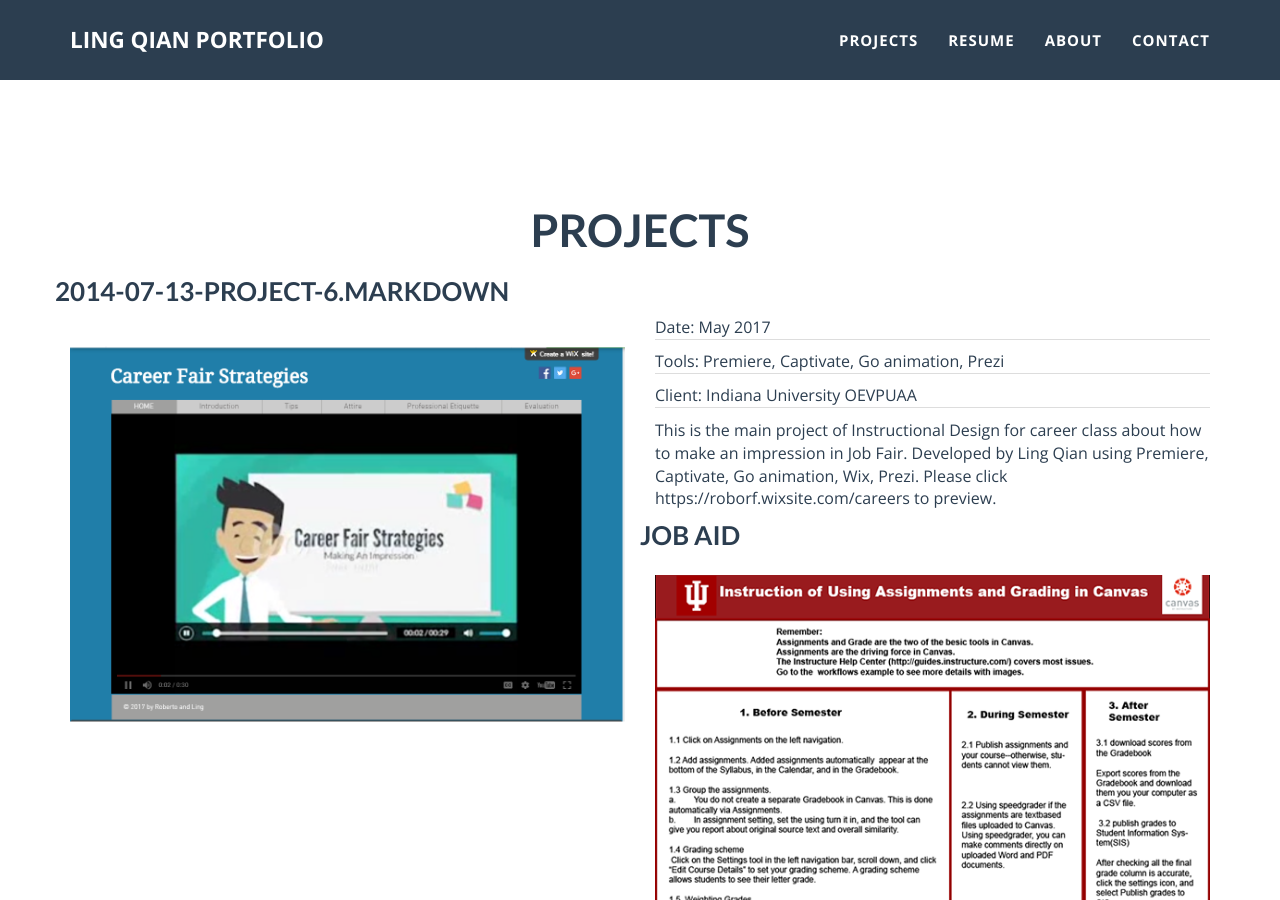
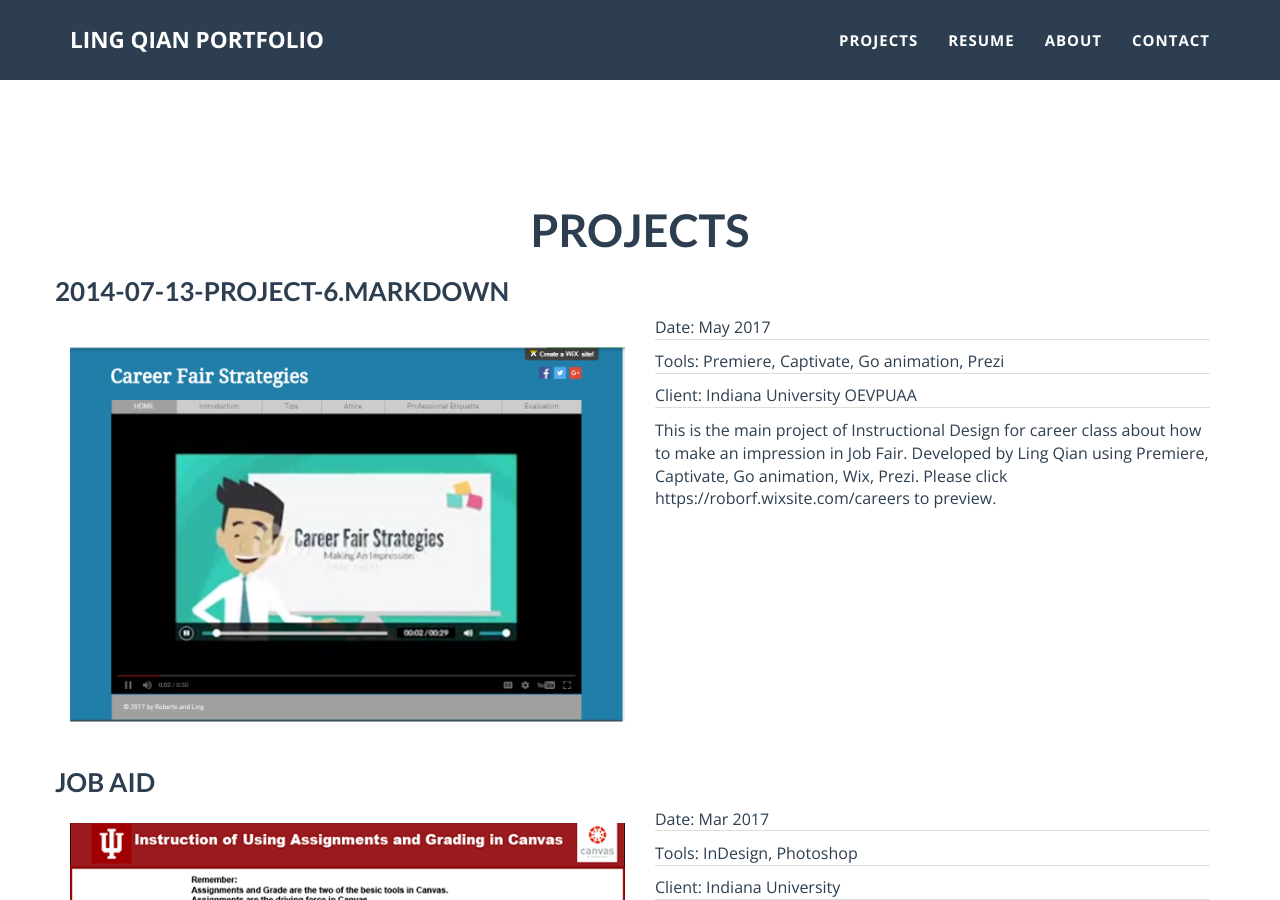
Before and after one commit to lingqiann/lingqiann.github.io, a Jekyll site: the page built from projects.html, in a window 1280 px wide and 900 px high. Built offline with Jekyll 4.4.1, drawn with Linux system fonts in a browser that asks for light colours.

Commit message:
update site

```diff
--- a/_includes/projects.html
+++ b/_includes/projects.html
@@ -11,8 +11,10 @@
     <div class="container">
         <div class="row">
             <h2 class='text-center'>Projects</h2>
+        </div>
             {% for post in site.posts %}
                 {% if post.type == "project" %}
+                    <div class="row">
                         <h3>{{ post.name }}</h3>
                         <div class='col-md-6'>
                             <a href="/documents/{{ post.pdf }}" class="portfolio-link" target="_blank">
@@ -24,6 +26,7 @@
                             <p>Tools: {{ post.tools }} </p>
                             <p>Client: {{ post.client }}</p>
                             <p>{{ post.content | remove: '<p>' | remove: '</p>' }}</p>
+                        </div>
                     </div>
                 {% endif %}
             {% endfor %}
```
Also changed, not shown: 2 other files. Lines whose indentation alone changed are shown as unchanged.
